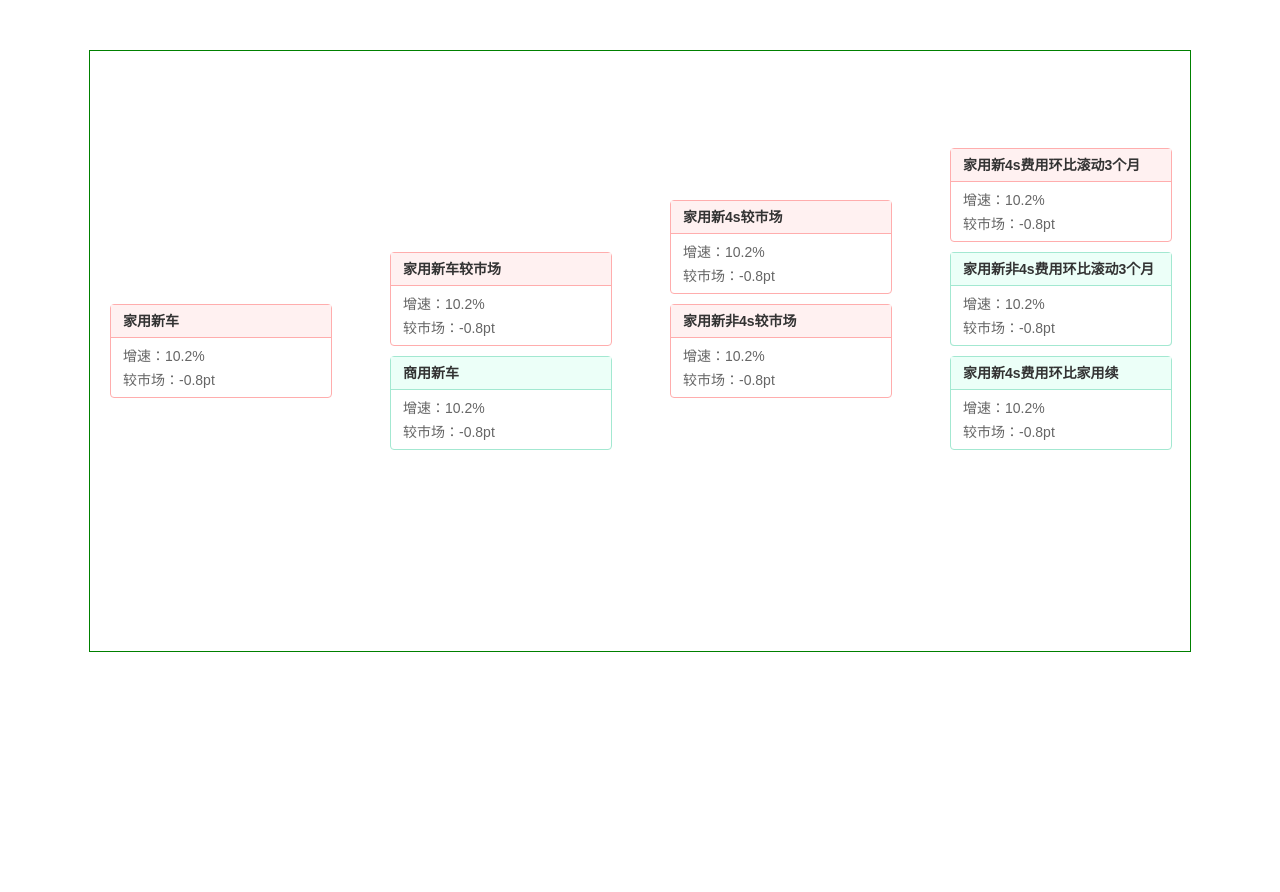
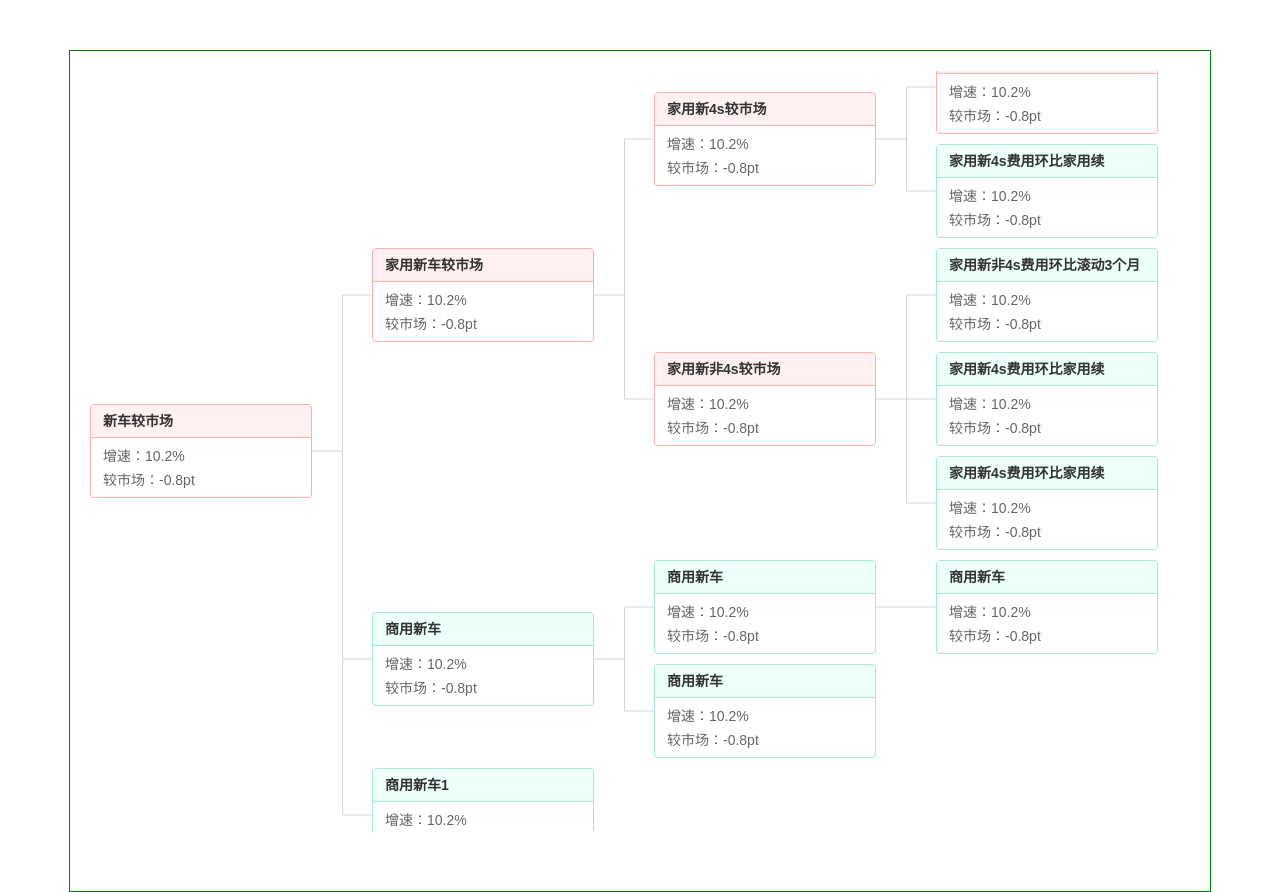
Before and after one commit to Tiger-DaiWei/Bshark, a Vue app: page /portal in a window 1280 px wide. Before the commit the page ends 800 px from the top, so only its background shows below. Built offline with nearby package versions, Linux system fonts and the light colour scheme.

Commit message:
fix: 递归显示图谱组件

```diff
--- a/src/components/imageMap.vue
+++ b/src/components/imageMap.vue
@@ -1,28 +1,45 @@
 <template>
   <div
-    class="image-map">
+    class="image-map"
+    :style="{height: `${numberTotal * 104}px`}">
+    <!-- 卡片树 -->
+    <div class="image-tree">
+      <!-- 卡片集合 -->
       <div
-      class="image-tree"
+        class="tree-item"
         v-for="(item, index) in showObj"
-      :key="index">
-      <div>
-      <div class="image-card">
+        :key="index"
+        :style="{height: `${getTotal(item.children) * 104}px`}">
+        <!-- 竖线 注：该卡片的数量集合大于1才有竖线显示-->
+        <div
+          class="line"
+          v-if="showObj.length > 1"
+          :style="{
+            top: (index === showObj.length - 1 ? 0 : 'auto'),
+            bottom: ((index < showObj.length - 1 ? 0 : 'auto')),
+            height: ((0 < index && index <showObj.length - 1) ? '100%' : '50%')
+          }"></div>
+        <!-- 具体卡片展示 -->
+        <div
+          class="image-card"
+          :class="{lineRowCol: item.children.length}">
           <dl :class="[item.styleList]">
             <dt>
               {{ item.title }}
             </dt>
             <dd>
-            <p v-for="(item1, index) in item.list"
+              <p
+                v-for="(item1, index) in item.list"
                 :key="index">
                 {{ item1 }}
               </p>
             </dd>
           </dl>
         </div>
+        <!-- 如果存在子节点则在渲染该组件 -->
         <div
           class="card-item-child"
-        v-if="item.children.length"
-        :style="{ height: `${numberTotal ? numberTotal * 110 : 110 }px`}">
+          v-if="item.children.length">
           <ImageMap
             :showObj="item.children"/>
         </div>
@@ -41,17 +58,26 @@ import { Component, Prop, Vue } from 'vue-property-decorator';
 })
 export default class ImageMap extends Vue {
   @Prop() public showObj!: any[];
+  public numberTotal!: number;
   public data(): any {
     return {
+      numberTotal: 0,
     };
   }
-  get numberTotal() {
+  public mounted() {
+    this.numberTotal = this.getTotal(this.showObj);
+  }
+  // 递归求子元素个数
+  public getTotal(dataArray: any[]) {
     let isNumber: number = 0;
-    this.showObj.forEach((el) => {
-      if (el.children.length) isNumber = isNumber + el.children.length;
+    if (dataArray.length) {
+      dataArray.forEach((el) => {
+        if (el.children.length) isNumber = isNumber + this.getTotal(el.children);
         else isNumber = isNumber + 1;
       });
       return isNumber;
+    }
+    return 1;
   }
 }
 </script>
@@ -62,15 +88,29 @@ export default class ImageMap extends Vue {
   top: 50%;
   left: 0px;
   transform: translateY(-50%);
+  width: 222px;
   .image-tree {
     width: 222px;
+    position: absolute;
+    top: 50%;
+    left: 0px;
+    transform: translateY(-50%);
+    .tree-item {
       position: relative;
+      .line {
+        width: 1px;
+        background: #d5d5d5;
+        height: 50%;
+        position: absolute;
+        left: -30px;
+        bottom: 0px;
+      }
       .image-card {
         padding: 5px 0;
-      // position: absolute;
-      // top: 50%;
-      // left: 0px;
-      // transform: translateY(-50%);
+        position: absolute;
+        top: 50%;
+        left: 0px;
+        transform: translateY(-50%);
         dl {
           border: 1px solid #FFADAD;
           height: 92px;
@@ -85,6 +125,7 @@ export default class ImageMap extends Vue {
             padding: 6px 0 6px 12px;
             border-bottom: 1px solid #FFADAD;
             background-color: #FFF1F1;
+            border-radius: 4px 4px 0px 0px;
           }
           dd {
             padding: 6px 12px;
@@ -108,14 +149,39 @@ export default class ImageMap extends Vue {
             background-color: #ECFFF8;
           }
         }
+        &:before {
+          display: block;
+          content: '';
+          width: 30px;
+          height: 1px;
+          background: #d5d5d5;
+          position: absolute;
+          top: 50%;
+          left: -30px;
+          transform: translateY(-50%);
+        }
+      }
+      .lineRowCol {
+        &:after {
+          display: block;
+          content: '';
+          width: 30px;
+          height: 1px;
+          background: #d5d5d5;
+          position: absolute;
+          top: 50%;
+          right: -30px;
+          transform: translateY(-50%);
+        }
       }
       .card-item-child {
         width: 222px;
         position: absolute;
         top: 50%;
-      left: 280px;
+        left: 282px;
         transform: translateY(-50%);
       }
     }
   }
+}
 </style>
--- a/src/views/Portal/index.vue
+++ b/src/views/Portal/index.vue
@@ -1,7 +1,9 @@
 <template>
   <div class="portal-index">
     <div class="content">
-      <ImageMap :showObj="showObj"/>
+      <div class="image-position">
+        <ImageMap :showObj="showObj"/>
+      </div>
     </div>
   </div>
 </template>
@@ -22,7 +24,7 @@ export default class Portal extends Vue {
     return {
       someData: [1, [2, 3], [4, [5, 6], 7], 8],
       showObj: [{
-        title: '家用新车',
+        title: '新车较市场',
         list: ['增速：10.2%', '较市场：-0.8pt'],
         styleList: 'color1',
         children: [
@@ -71,12 +73,46 @@ export default class Portal extends Vue {
                     children: [
                     ],
                   },
+                  {
+                    title: '家用新4s费用环比家用续',
+                    list: ['增速：10.2%', '较市场：-0.8pt'],
+                    styleList: 'color2',
+                    children: [
+                    ],
+                  },
                 ],
               },
             ],
           },
           {
             title: '商用新车',
+            list: ['增速：10.2%', '较市场：-0.8pt'],
+            styleList: 'color2',
+            children: [
+              {
+                title: '商用新车',
+                list: ['增速：10.2%', '较市场：-0.8pt'],
+                styleList: 'color2',
+                children: [
+
+              {
+                title: '商用新车',
+                list: ['增速：10.2%', '较市场：-0.8pt'],
+                styleList: 'color2',
+                children: [],
+              },
+                ],
+              },
+              {
+                title: '商用新车',
+                list: ['增速：10.2%', '较市场：-0.8pt'],
+                styleList: 'color2',
+                children: [],
+              },
+            ],
+          },
+          {
+            title: '商用新车1',
             list: ['增速：10.2%', '较市场：-0.8pt'],
             styleList: 'color2',
             children: [],
@@ -161,15 +197,14 @@ export default class Portal extends Vue {
   margin-top: 50px;
   .content {
     width: 1100px;
-    height: 600px;
+    height: 800px;
     margin: 0 auto;
     border: 1px solid green;
-    position: relative;
-    .image-map {
-      position: absolute;
-      top: 50%;
-      left: 20px;
-      transform: translateY(-50%);
+    padding: 20px;
+    div.image-position {
+      height: 760px;
+      overflow: auto;
+      position: relative;
     }
   }
 }
```
Lines whose indentation alone changed are shown as unchanged.
